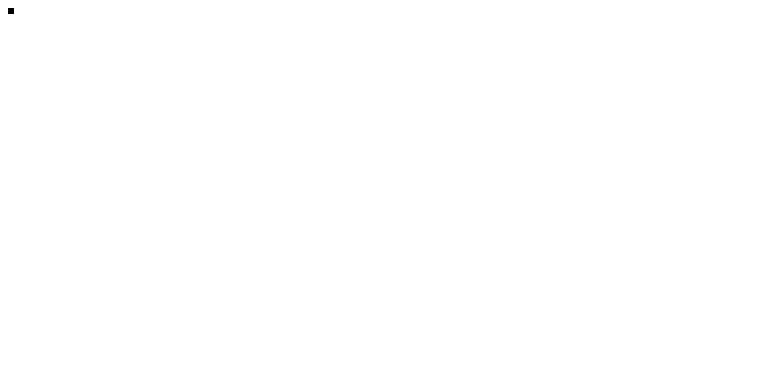
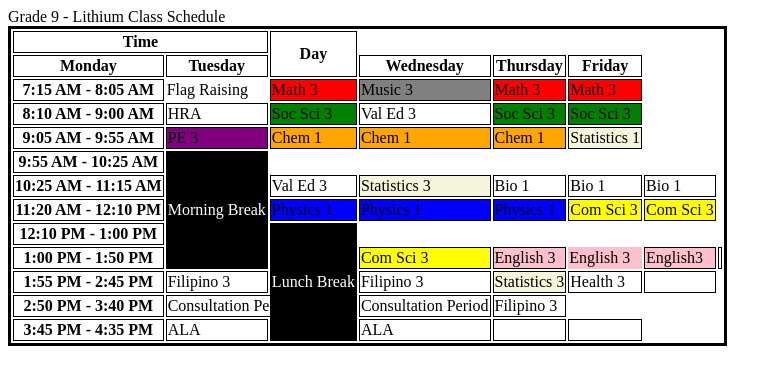
Before and after one commit to ariayzbre/CS3, a plain HTML site: page FA2_pobre.html/FA2_pobre.html.html in a window 1280 px wide. Shown: the whole page, without its empty margins (0-782 px from the left). Drawn offline with Linux system fonts and the light colour scheme.

Commit message:
Update FA2_pobre.html.html

```diff
--- a/FA2_pobre.html/FA2_pobre.html.html
+++ b/FA2_pobre.html/FA2_pobre.html.html
@@ -8,4 +8,95 @@
 	<meta name="revised" content="05-26-2022">
 </head>
 <body>
-	<table style="border:3px solid black;">
+	<caption>Grade 9 - Lithium Class Schedule</caption>
+	<table style="border:3px solid black; border-collapse:separate">
+		<tr>
+			<th colspan="2" style="border:1px solid black;">Time</th>
+			<th rowspan="2" style="border:1px solid black;">Day</th>
+		</tr>
+		<tr>
+			<th style="border:1px solid black;">Monday</th>
+			<th style="border:1px solid black;">Tuesday</th>
+			<th style="border:1px solid black;">Wednesday</th>
+			<th style="border:1px solid black;">Thursday</th>
+			<th style="border:1px solid black;">Friday</th>
+		</tr>
+		<tr>
+			<th style="border:1px solid black;">7:15 AM - 8:05 AM</th>
+			<td style="border 1px solid black;">Flag Raising</td>
+			<td style="border:1px solid black;background-color:red">Math 3</td>
+			<td style="border:1px solid black;background-color:gray">Music 3</td>
+			<td style="border:1px solid black;background-color:red">Math 3</td>
+			<td style="border:1px solid black;background-color:red">Math 3</td>
+		</tr>
+		<tr>
+			<th style="border:1px solid black;">8:10 AM - 9:00 AM</th>
+			<td style="border:1px solid black;background-color:light green">HRA</td>
+			<td style="border:1px solid black;background-color:green">Soc Sci 3</td>
+			<td style="border:1px solid black;background-color:scarlet"> Val Ed 3</td>
+			<td style="border:1px solid black;background-color:green">Soc Sci 3</td>
+			<td style="border:1px solid black;background-color:green">Soc Sci 3</td>
+		</tr>
+		<tr>
+			<th style="border:1px solid black;">9:05 AM - 9:55 AM</th>
+			<td style="border:1px solid black;background-color:purple">PE 3</td>
+			<td style="border:1px solid black;background-color:orange">Chem 1</td>
+			<td style="border:1px solid black;background-color:orange">Chem 1</td>
+			<td style="border:1px solid black;background-color:orange">Chem 1</td>
+			<td style="border:1px solid black;background-color:beige">Statistics 1</td>
+		</tr>
+		<tr>
+			<th style="border:1px solid black;">9:55 AM - 10:25 AM</th>
+			<td rowspan="5" style="border:1px solid black;background-color:black;color:white;">Morning Break</td>
+		</tr>
+		<tr>
+			<th style="border:1px solid black;">10:25 AM - 11:15 AM</th>
+			<td style="border:1px solid black;background-color:scarlet">Val Ed 3</td>
+			<td style="border:1px solid black;background-color:beige">Statistics 3</td>
+			<td style="border:1px solid black;background-color:light brown">Bio 1</td>
+			<td style="border:1px solid black;background-color:light brown">Bio 1</td>
+			<td style="border:1px solid black;background-color:light brown">Bio 1</td>
+		</tr>
+		<tr>
+			<th style="border:1px solid black;">11:20 AM - 12:10 PM</th>
+			<td style="border:1px solid black;background-color:blue">Physics 1</td>
+			<td style="border:1px solid black;background-color:blue">Physics 1</td>
+			<td style="border:1px solid black;background-color:blue">Physics 1</td>
+			<td style="border:1px solid black;background-color:yellow">Com Sci 3</td>
+			<td style="border:1px solid black;background-color:yellow">Com Sci 3</td>
+		</tr>
+		<tr>
+			<th style="border:1px solid black;">12:10 PM - 1:00 PM</th>
+			<td rowspan="5" style="border:1px solid black;background-color:black;color:white;">Lunch Break</td>
+		</tr>
+		<tr>
+			<th style="border:1px solid black;">1:00 PM - 1:50 PM</th>
+			<td style="border:1px solid black;background-color:yellow">Com Sci 3</td>
+			<td style="border:1px solid black;background-color:pink">English 3</td>
+			<td style="border:1px solid blackb;background-color:pink">English 3</td>
+			<td style="border:1px solid black;background-color:pink">English3</td>
+			<td style="border:1px solid black;"></td>
+		</tr>
+		<tr>
+			<th style="border:1px solid black;">1:55 PM - 2:45 PM</th>
+			<td style="border:1px solid black;background-color:sky blue">Filipino 3</td>
+			<td style="border:1px solid black;background-color:sky blue">Filipino 3</td>
+			<td style="border:1px solid black;background-color:beige">Statistics 3</td>
+			<td style="border:1px solid black;background-color:light purple">Health 3</td>
+			<td style="border:1px solid black;"></td>
+		</tr>
+		<tr>
+			<th style="border:1px solid black;">2:50 PM - 3:40 PM</th>
+			<td colspan="2" style="border:1px solid black;">Consultation Period</td>
+			<td style="border:1px solid black;">Consultation Period</td>
+			<td style="border:1px solid black;background-color:sky blue">Filipino 3</td>
+		</tr>
+		<tr>
+			<th style="border:1px solid black;">3:45 PM - 4:35 PM</th>
+			<td style="border:1px solid black;">ALA</td>
+			<td style="border:1px solid black;">ALA</td>
+			<td style="border:1px solid black;"></td>
+			<td style="border:1px solid black;"></td>
+	</table>
+	</body>
+</html>
```
